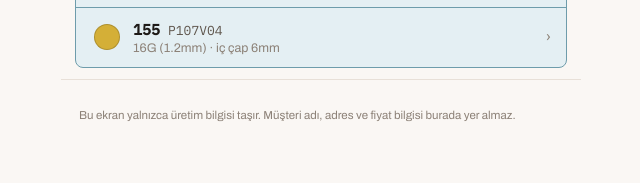
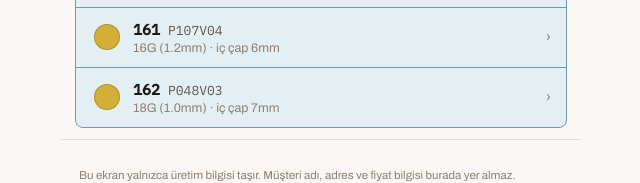
Before and after one commit to erdagi-dev/uretim-listesi, a plain HTML site: page index.html in a window 1280 px wide. Shown: the part 352-535 px from the top of the page, without its empty margins (319-959 px from the left). Drawn offline with Linux system fonts and the light colour scheme.

Commit message:
Uretim listesi guncellendi

```diff
--- a/index.html
+++ b/index.html
@@ -213,7 +213,7 @@ body{
   <div id="d-body"></div>
 </div>
 
-<script id="veri" type="application/json">{"uretildi": "2026-11-17T10:08+03:00", "kalemler": [{"kalem": "155", "sku": "P107V04", "ozel": false, "gauge": "16G (1.2mm)", "olcu": "iç çap 6mm", "tas": "—", "tas_olcu": "", "renk": "14K sarı", "notu": "", "durum": "Tarih Bekleniyor", "teslim": "", "yarim": "", "aile": "P107", "klasor": "https://drive.google.com/drive/folders/1cGqu8atCPEjXwKK1Ul6eZSzYC_L211F6", "kapak": "https://drive.google.com/thumbnail?id=1cUWQuWs-SoWTZUkCCgtP800TJFVfF8p8&sz=w1200", "uretici_notu": ""}]}</script>
+<script id="veri" type="application/json">{"uretildi": "2026-11-18T09:09+03:00", "kalemler": [{"kalem": "161", "sku": "P107V04", "ozel": false, "gauge": "16G (1.2mm)", "olcu": "iç çap 6mm", "tas": "—", "tas_olcu": "", "renk": "14K sarı", "notu": "", "durum": "Tarih Bekleniyor", "teslim": "", "yarim": "", "aile": "P107", "klasor": "https://drive.google.com/drive/folders/1cGqu8atCPEjXwKK1Ul6eZSzYC_L211F6", "kapak": "https://drive.google.com/thumbnail?id=1cUWQuWs-SoWTZUkCCgtP800TJFVfF8p8&sz=w1200", "uretici_notu": ""}, {"kalem": "162", "sku": "P048V03", "ozel": false, "gauge": "18G (1.0mm)", "olcu": "iç çap 7mm", "tas": "—", "tas_olcu": "", "renk": "14K sarı", "notu": "", "durum": "Tarih Bekleniyor", "teslim": "", "yarim": "", "aile": "P048", "klasor": "https://drive.google.com/drive/folders/1mEdzxyB5zMKo3w9jx1jfcnyP0q_K5WNJ", "kapak": "https://drive.google.com/thumbnail?id=1Q19sfciTEYcdvSDcclpol7jiucqNCJ1N&sz=w1200", "uretici_notu": ""}]}</script>
 <script>
 const METAL = {"14K sarı":"#D4AF37","14K beyaz":"#CDD1D4","14K rose":"#DBA48D"};
 const AY = ["ocak","şubat","mart","nisan","mayıs","haziran","temmuz","ağustos","eylül","ekim","kasım","aralık"];
```
